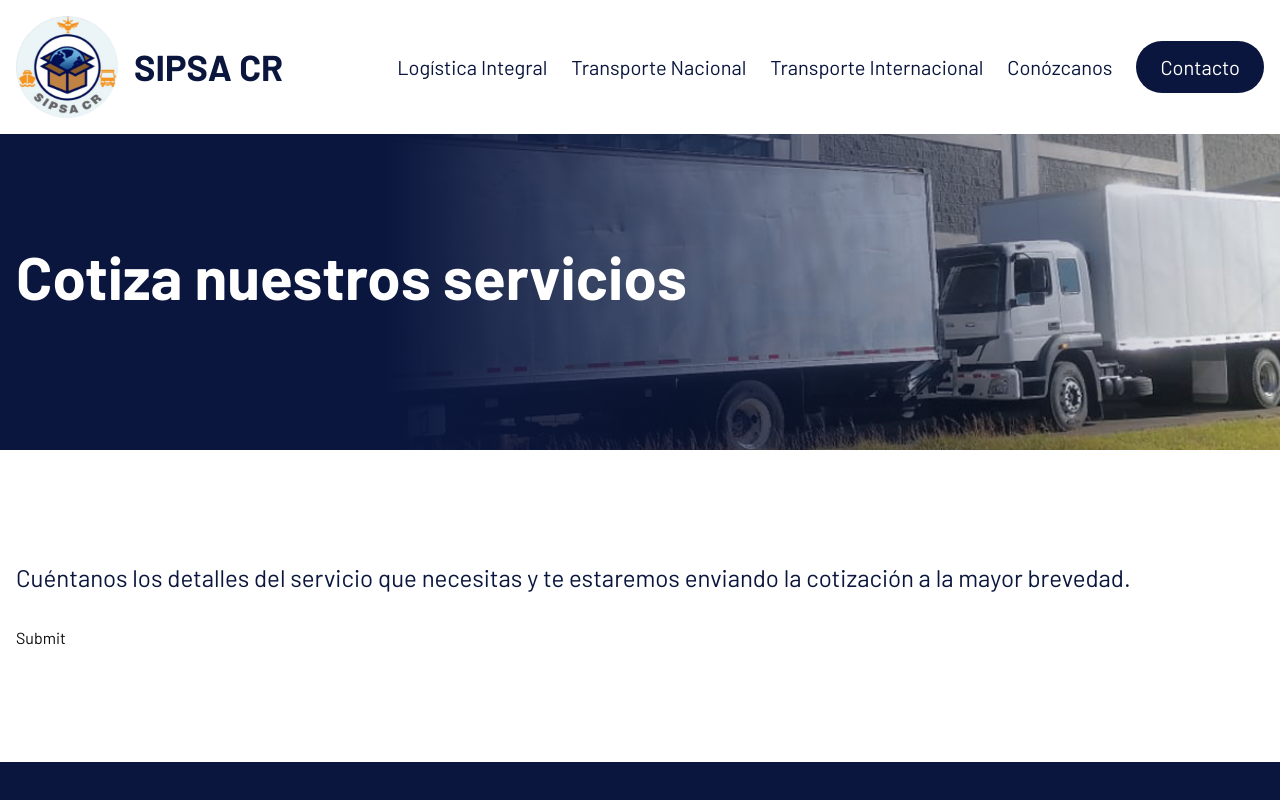
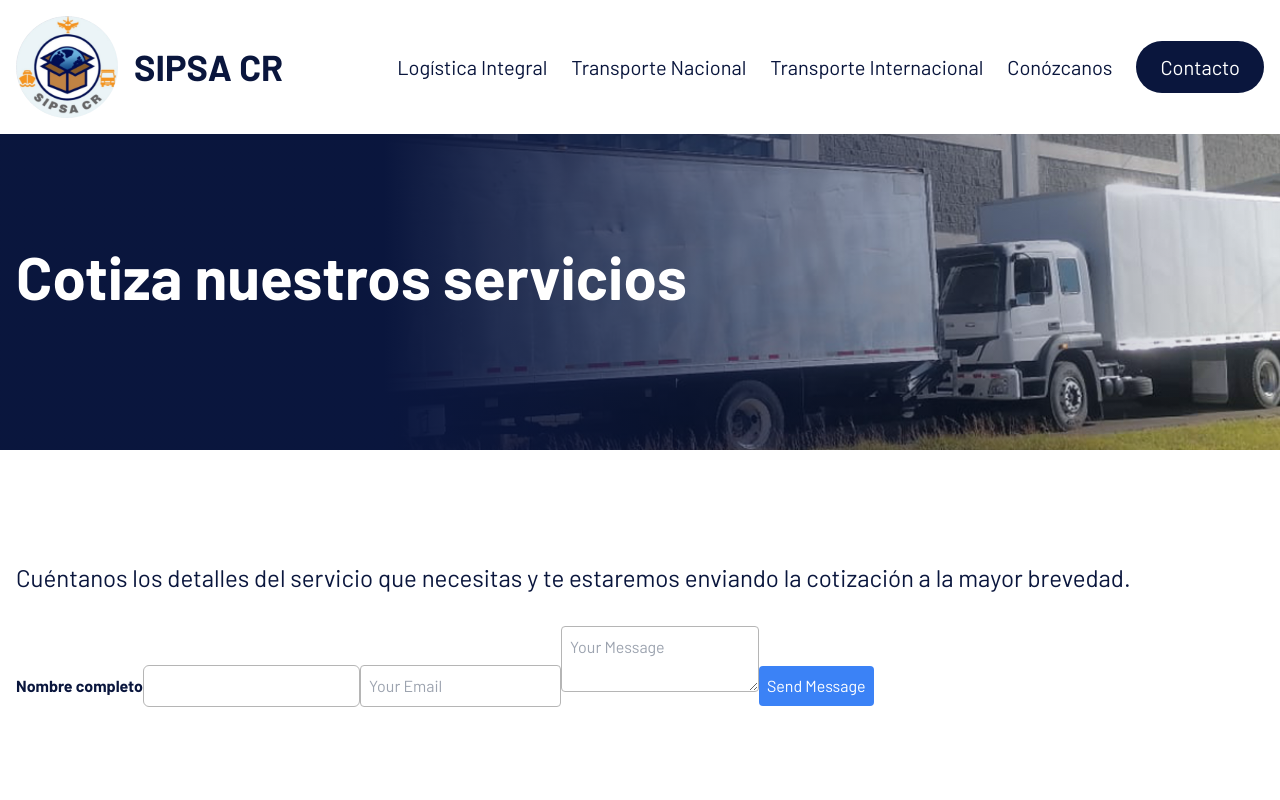
Before and after one commit to mledezma/sipsa, a Next.js app: page /contacto in a window 1280 px wide. Shown: the top 800 px of the page. Built offline with nearby package versions, Linux system fonts and the light colour scheme.

Commit message:
Structure fix + send email api route.

```diff
--- /dev/null
+++ b/src/app/api/send/route.ts
@@ -0,0 +1,27 @@
+import { EmailTemplate } from '../../../components/email-template';
+import { Resend } from 'resend';
+
+const resend = new Resend(process.env.RESEND_API_KEY);
+
+export async function POST(request: Request) {
+  try {
+    const { name, email, message } = await request.json();
+
+    console.log(name, email, message);
+    // const { data, error } = await resend.emails.send({
+    //   from: 'Sipsa Website <website@sipsacr.com>',
+    //   to: ['marcoledezmacordero09@gmail.com'],
+    //   subject: 'Hay un nuevo mensaje del sitio web sipsacr.com',
+    //   react: await EmailTemplate({ firstName: 'John' }),
+    // });
+
+    // if (error) {
+    //   return Response.json({ error }, { status: 500 });
+    // }
+
+    // return Response.json(data);
+    return Response.json('All good', { status: 200 });
+  } catch (error) {
+    return Response.json({ error }, { status: 500 });
+  }
+}
--- a/src/app/contacto/page.tsx
+++ b/src/app/contacto/page.tsx
@@ -1,4 +1,3 @@
-import Layout from '../../components/layout'
 import { HeroBanner } from "../../components/hero-banner"
 import ContactForm from "../../components/contact-form"
 
@@ -16,11 +15,3 @@ export default function Contacto() {
     </>
   )
 }
-
-Contacto.getLayout = function getLayout(page: React.ReactNode) {
-  return (
-    <Layout>
-      {page}
-    </Layout>
-  )
-}
--- /dev/null
+++ b/src/app/email-template/page.tsx
@@ -0,0 +1,16 @@
+import { HeroBanner } from "../../components/hero-banner"
+import { EmailTemplate } from "../../components/email-template"
+
+export default function EmailTemplatePage() {
+  return (
+    <>
+      <HeroBanner
+        title="Email template test"
+        backgroundImage="/truck-contact.jpg"
+      />
+      <div className="container mx-auto py-12 md:py-28 px-4">
+         <EmailTemplate firstName="Test" />
+      </div>
+    </>
+  )
+}
--- a/src/app/layout.tsx
+++ b/src/app/layout.tsx
@@ -1,4 +1,3 @@
-import Head from 'next/head'
 import { Barlow } from 'next/font/google';
 import "../globals.css";
 import Header from '../components/header';
@@ -17,7 +16,7 @@ export default function Layout({
 }) {
   return (
     <html lang="en">
-     <Head>
+     <head>
         <meta name="description" content="SIPSA Logistica Integral" />
         <meta property="og:title" content="SIPSA CR" />
 
@@ -25,7 +24,7 @@ export default function Layout({
 
         {/* Favicon */}
         <link rel="icon" href="/favicon.ico" />
-      </Head>
+      </head>
       <body className={barlow.className}>
         <Header />
         <main className="pt-[134px]">
--- a/src/app/page.tsx
+++ b/src/app/page.tsx
@@ -1,4 +1,3 @@
-import Layout from '../components/layout'
 import { HeroBanner } from "../components/hero-banner"
 import { PageSection } from "../components/page-section"
 import { FeaturedSection } from "../components/featured-section"
@@ -66,11 +65,3 @@ export default function Page() {
     </>
   )
 }
-
-Page.getLayout = function getLayout(page: React.ReactNode) {
-  return (
-    <Layout>
-      {page}
-    </Layout>
-  )
-}
--- a/src/components/contact-form.tsx
+++ b/src/components/contact-form.tsx
@@ -1,23 +1,85 @@
-import type React from "react"
-import Form from 'next/form'
+'use client';
+
+import { useState } from 'react';
+
+interface FormData {
+  fullname: string;
+  email: string;
+  serviceType: string;
+  zipCode: string;
+  phoneNumber: string;
+  additionalInfo: string;
+}
 
 export default function ContactForm() {
-  // const sendMail = async (event: React.FormEvent<HTMLFormElement>) => {
-  //   event.preventDefault()
-  //   const form = event.currentTarget
-  //   const formData = new FormData(form)
-  //   const response = await fetch('/api/send', {
-  //     method: 'POST',
-  //     body: formData,
-  //   })
-  //   if (response.ok) {
-  //     alert('Email sent')
-  //   }
-  // }
+  const [formData, setFormData] = useState<FormData>({
+    fullname: '',
+    email: '',
+    serviceType: '',
+    zipCode: '',
+    phoneNumber: '',
+    additionalInfo: '',
+  });
+  const [loading, setLoading] = useState(false);
+  const [response, setResponse] = useState<string | null>(null);
+
+  const handleChange = (e: React.ChangeEvent<HTMLInputElement | HTMLTextAreaElement>) => {
+    setFormData({ ...formData, [e.target.name]: e.target.value });
+  };
+
+  const handleSubmit = async (e: React.FormEvent) => {
+    e.preventDefault();
+    setLoading(true);
+    setResponse(null);
+
+    try {
+      const res = await fetch('/api/send', {
+        method: 'POST',
+        headers: { 'Content-Type': 'application/json' },
+        body: JSON.stringify(formData),
+      });
+
+      const data = await res.json();
+      setResponse(data.message);
+    } catch (error) {
+      setResponse('Something went wrong. Please try again.');
+    }
+
+    setLoading(false);
+  };
 
   return (
-    <Form action="#">
-      <button type="submit">Submit</button>
-    </Form>
-  )
+    <form onSubmit={handleSubmit}>
+      <label htmlFor="fullname">Nombre completo</label>
+      <input
+        id="fullname"
+        type="text"
+        name="fullname"
+        value={formData.fullname}
+        onChange={handleChange}
+        required
+      />
+      <input
+        type="email"
+        name="email"
+        placeholder="Your Email"
+        value={formData.email}
+        onChange={handleChange}
+        required
+        className="p-2 border rounded"
+      />
+      <textarea
+        name="message"
+        placeholder="Your Message"
+        value={formData.message}
+        onChange={handleChange}
+        required
+        className="p-2 border rounded"
+      />
+      <button type="submit" disabled={loading} className="p-2 bg-blue-500 text-white rounded">
+        {loading ? 'Sending...' : 'Send Message'}
+      </button>
+      {response && <p className="text-center">{response}</p>}
+    </form>
+  );
 }
--- a/src/components/layout.tsx
+++ /dev/null
@@ -1,13 +0,0 @@
-import { ReactNode } from 'react';
-import Header from "../components/header"
-import Footer from "../components/footer"
-
-export default function Layout({ children }: { children: ReactNode }) {
-  return (
-    <div>
-      <Header/>
-      <main className="pt-[134px]">{children}</main>
-      <Footer/>
-    </div>
-  );
-}
--- a/src/globals.css
+++ b/src/globals.css
@@ -79,4 +79,10 @@
   body {
     @apply bg-background text-foreground;
   }
+  input, textarea {
+    @apply rounded-md px-4 py-2 border border-sipsa-gray focus:border-sipsa-blue focus:ring-sipsa-blue text-sipsa-blue transition-all duration-300;
+  }
+  label {
+    @apply text-sipsa-blue font-bold;
+  }
 }
--- a/src/lib/utils.js
+++ b/src/lib/utils.ts
@@ -1,6 +1,6 @@
 import { clsx } from "clsx";
 import { twMerge } from "tailwind-merge"
 
-export function cn(...inputs) {
+export function cn(...inputs: (string | boolean)[]) {
   return twMerge(clsx(inputs));
 }
```
